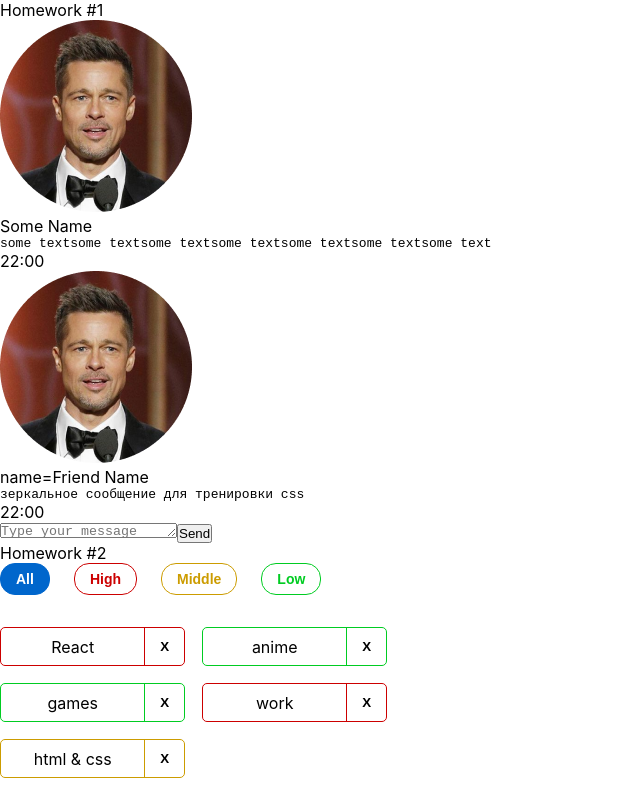
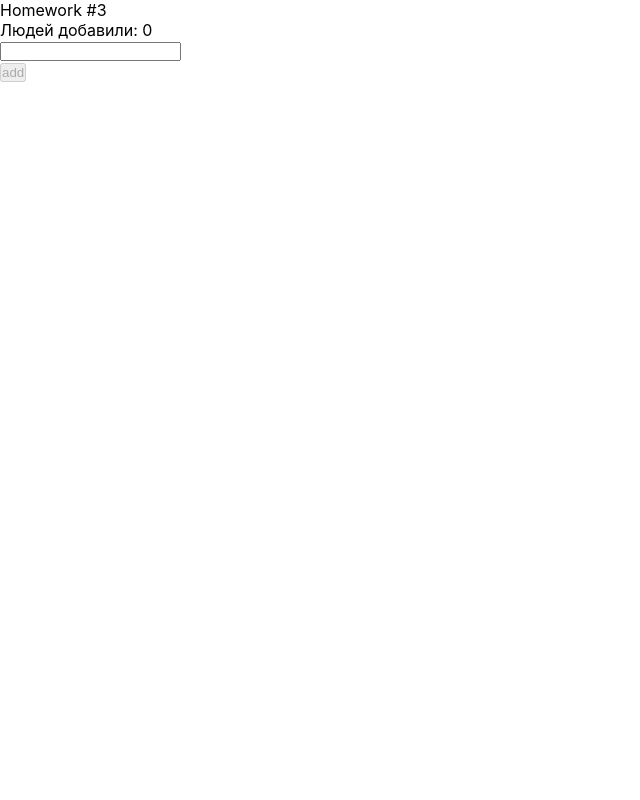
Before and after one commit to MironovNick/Sprint3Week4, a React (Create React App) app: page / in a window 1280 px wide. Shown: the whole page, without its empty margins (0-640 px from the left). Built offline with nearby package versions, Linux system fonts and the light colour scheme.

Commit message:
add files

```diff
--- a/package.json
+++ b/package.json
@@ -1,6 +1,6 @@
 {
   "name": "hws2",
-  "homepage": "https://MironovNick.github.io/Sprint2Week2",
+  "homepage": "https://MironovNick.github.io/Sprint2Week3",
   "version": "0.1.0",
   "private": true,
   "dependencies": {
--- a/src/s1-main/App.tsx
+++ b/src/s1-main/App.tsx
@@ -2,14 +2,15 @@ import React from 'react'
 import s from './App.module.css'
 import HW1 from '../s2-homeworks/hw01/HW1'
 import HW2 from '../s2-homeworks/hw02/HW2'
+import HW3 from "../s2-homeworks/hw03/HW3";
 
 function App() {
     return (
         <div className={s.App}>
-            <HW1/>
+            {/*<HW1/>*/}
             {/*раскомментировать по ходу выполнения*/}
-            <HW2/>
-            {/*<HW3/>*/}
+            {/*<HW2/>*/}
+            <HW3/>
             {/*<HW4/>*/}
 
             {/*при выполнении дз 5 и более - закомментировать здесь дз 1-4, так как они есть внутри дз 5*/}
--- a/src/s2-homeworks/hw02/affairs/Affairs.tsx
+++ b/src/s2-homeworks/hw02/affairs/Affairs.tsx
@@ -6,7 +6,7 @@ import s from './Affairs.module.css'
 type AffairsPropsType = {
     data: AffairsType // need to fix any
     setFilter: (filter: FilterType) => void
-    deleteAffairCallback: any
+    deleteAffairCallback: (_id: number) => void
     filter: FilterType
 }
 
--- a/src/s2-homeworks/hw03/Greeting.tsx
+++ b/src/s2-homeworks/hw03/Greeting.tsx
@@ -2,14 +2,14 @@ import React, {ChangeEvent, KeyboardEvent} from 'react'
 import s from './Greeting.module.css'
 
 type GreetingPropsType = {
-    name: any // need to fix any
-    setNameCallback: any // need to fix any
-    addUser: any // need to fix any
-    onBlur: any // need to fix any
-    onEnter: any // need to fix any
-    error: any // need to fix any
-    totalUsers: any // need to fix any
-    lastUserName?: any // need to fix any
+    name: string // need to fix any
+    setNameCallback: (e: ChangeEvent<HTMLInputElement>) => void // need to fix any
+    addUser: () => void // need to fix any
+    onBlur: () => void // need to fix any
+    onEnter: (e: KeyboardEvent<HTMLInputElement>) => void // need to fix any
+    error: string // need to fix any
+    totalUsers: number // need to fix any
+    lastUserName?: string // need to fix any
 }
 
 // презентационная компонента (для верстальщика)
--- a/src/s2-homeworks/hw03/GreetingContainer.tsx
+++ b/src/s2-homeworks/hw03/GreetingContainer.tsx
@@ -1,20 +1,39 @@
 import React, { ChangeEvent, KeyboardEvent, useState } from 'react'
 import Greeting from './Greeting'
-import { UserType } from './HW3'
+import {UsersType, UserType} from './HW3'
 
 type GreetingContainerPropsType = {
-    users: any // need to fix any
-    addUserCallback: any // need to fix any
+    users: UsersType // need to fix any
+    addUserCallback: (name: string) => void // need to fix any
 }
 
-export const pureAddUser = (name: any, setError: any, setName: any, addUserCallback: any) => {
+export const pureAddUser = (name: string, setError: (errorText: string) => void, setName: (newName: string) => void, addUserCallback: (name: string) => void) => {
     // если имя пустое - показать ошибку, иначе - добавить юзера и очистить инпут
+    if (name.trim() === ''){
+        setError('Ошибка! Введите имя!');
+    }
+    else {
+        addUserCallback(name);
+        setName('');
+        setError('');
+    }
 }
 
-export const pureOnBlur = (name: any, setError: any) => { // если имя пустое - показать ошибку
+export const pureOnBlur = (name: string, setError: (errorText: string) => void) => { // если имя пустое - показать ошибку
+
+    if(name === ''){
+        setError('Ошибка! Введите имя!');
+    }
+    else setError('');
+
 }
 
-export const pureOnEnter = (e: any, addUser: any) => { // если нажата кнопка Enter - добавить
+export const pureOnEnter = (e: KeyboardEvent<HTMLInputElement>, addUser: () => void) => { // если нажата кнопка Enter - добавить
+
+    if(e.key === 'Enter'){
+        addUser();
+    }
+
 }
 
 // более простой и понятный для новичков
@@ -26,13 +45,13 @@ const GreetingContainer: React.FC<GreetingContainerPropsType> = ({
     addUserCallback,
 }) => {
     // деструктуризация пропсов
-    const [name, setName] = useState<any>('') // need to fix any
-    const [error, setError] = useState<any>('') // need to fix any
+    const [name, setName] = useState<string>('') // need to fix any
+    const [error, setError] = useState<string>('') // need to fix any
 
-    const setNameCallback = (e: any) => { // need to fix any
-        setName('some name') // need to fix
+    const setNameCallback = (e: ChangeEvent<HTMLInputElement>) => { // need to fix any
+        setName(e.currentTarget.value) // need to fix
 
-        error && setError('')
+        error && setError('Ошибка! Введите имя!')
     }
     const addUser = () => {
         pureAddUser(name, setError, setName, addUserCallback)
@@ -42,12 +61,12 @@ const GreetingContainer: React.FC<GreetingContainerPropsType> = ({
         pureOnBlur(name, setError)
     }
 
-    const onEnter = (e: any) => {
+    const onEnter = (e: KeyboardEvent<HTMLInputElement>) => {
         pureOnEnter(e, addUser)
     }
 
-    const totalUsers = 0 // need to fix
-    const lastUserName = 'some name' // need to fix
+    const totalUsers = users.length // need to fix
+    const lastUserName = users.length ? users[users.length - 1].name : '' // need to fix
 
     return (
         <Greeting
--- a/src/s2-homeworks/hw03/HW3.tsx
+++ b/src/s2-homeworks/hw03/HW3.tsx
@@ -19,20 +19,28 @@ import GreetingContainer from './GreetingContainer'
 
 // types
 export type UserType = {
-    _id: any // need to fix any
-    name: any // need to fix any
+    _id: number // need to fix any
+    name: string // need to fix any
 }
 
-export const pureAddUserCallback = (name: any, setUsers: any, users: any) => { // need to fix any
-    const user = { // need to fix
+export type UsersType = Array<UserType>;
+
+export const pureAddUserCallback = (name: string, setUsers: (users: UsersType) => void, users: UsersType) => { // need to fix any
+    const user = {
+        _id: 1, name: "Pete"
+        // need to fix
     }
+
+    user.name = name;
+    user._id = users.length + 1;
+
     setUsers([...users, user])
 }
 
 const HW3 = () => {
-    const [users, setUsers] = useState<any>([]) // need to fix any
+    const [users, setUsers] = useState<UsersType>([]) // need to fix any
 
-    const addUserCallback = (name: any) => { // need to fix any
+    const addUserCallback = (name: string) => { // need to fix any
         pureAddUserCallback(name, setUsers, users)
     }
 
```
Also changed, not shown: 1 other file (tests, documents, lock files or other folders).
